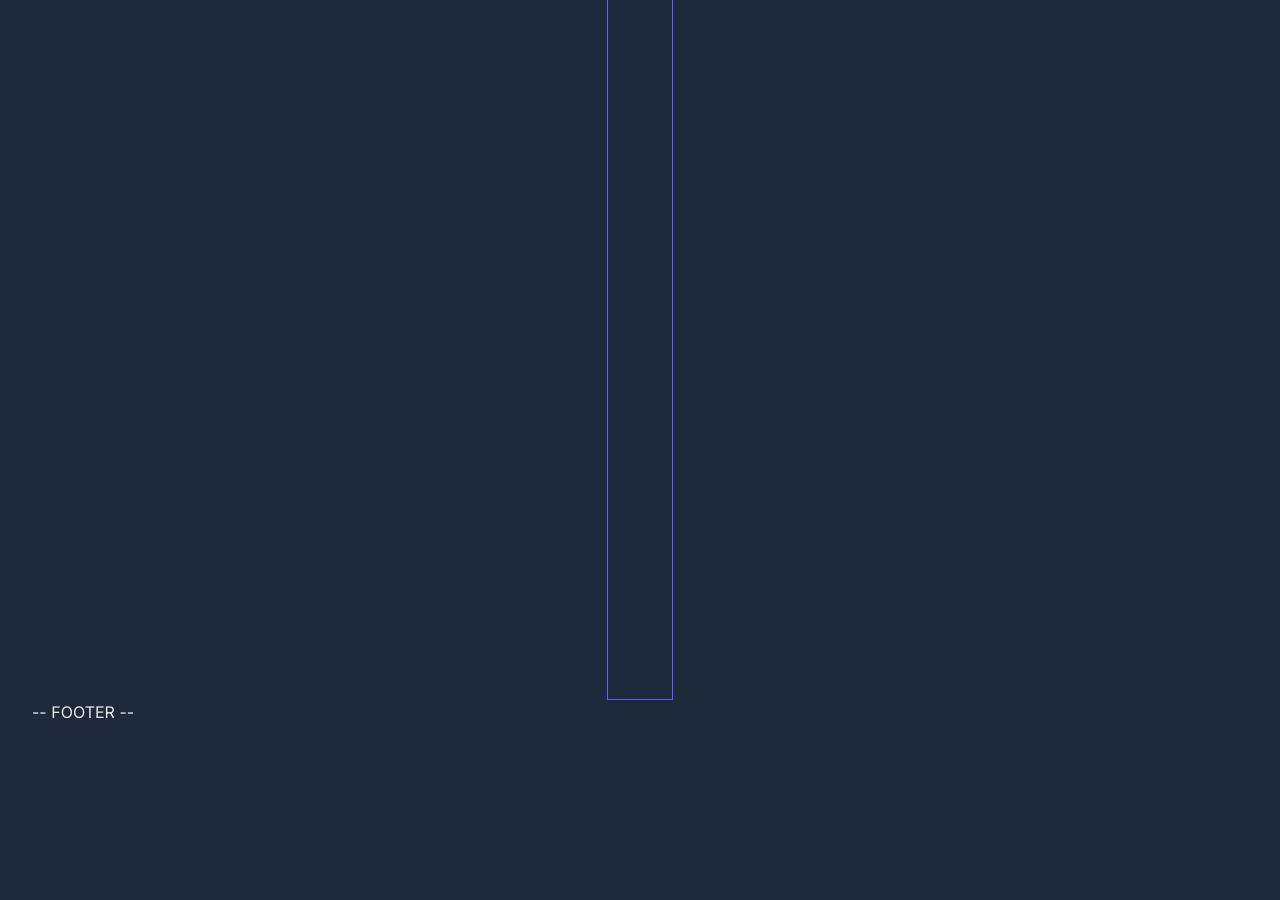
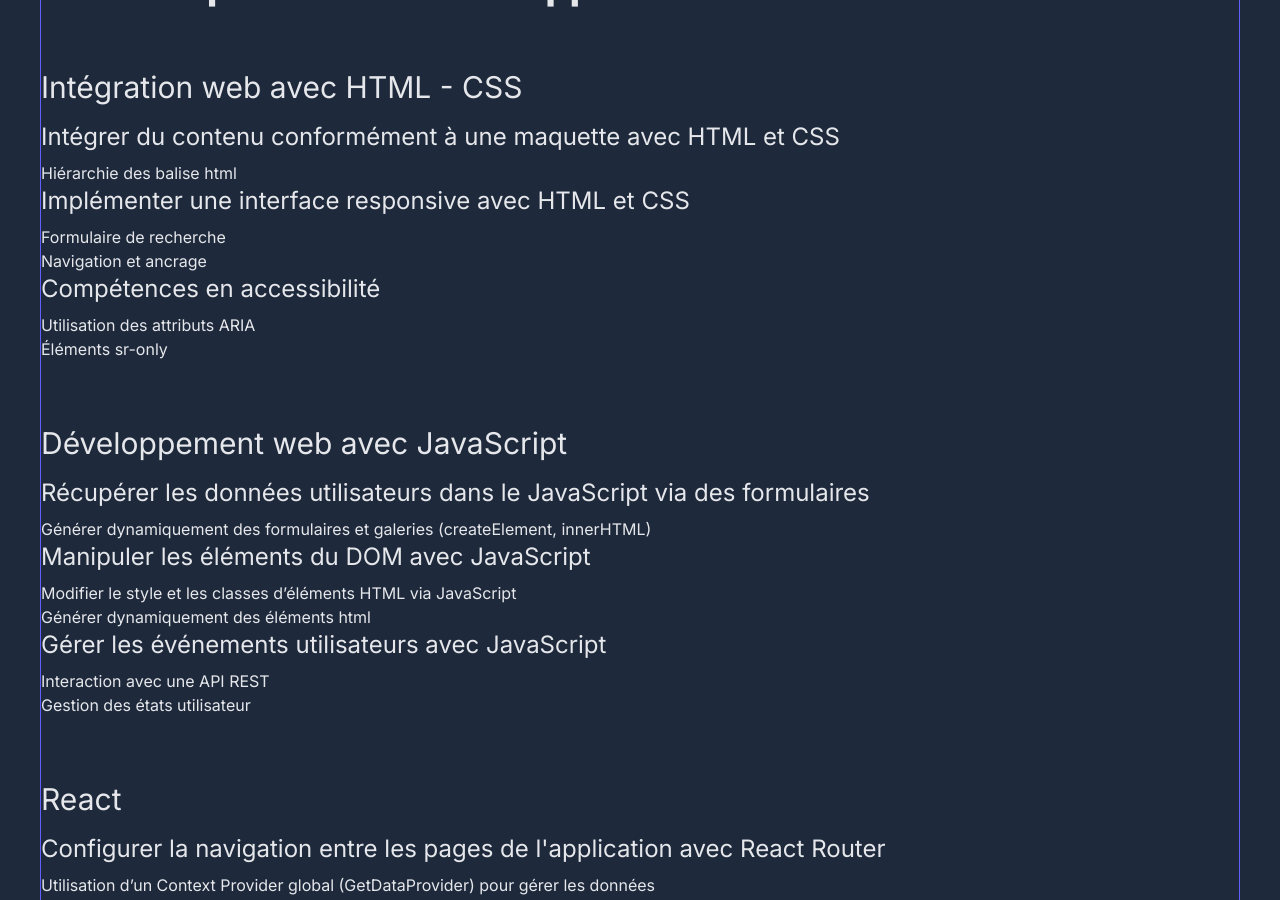
Before and after one commit to aurelienrnd/portfolio, a React (Vite) app: page / in a window 1280 px wide. Shown: the part 1700-2600 px from the top of the page. Before the commit the page ends 2424 px from the top, so only its background shows below. Built offline with nearby package versions, Linux system fonts and the light colour scheme.

Commit message:
feature: création du tableaux skilles

```diff
--- a/src/compoments/pages/homePage/sections/About.tsx
+++ b/src/compoments/pages/homePage/sections/About.tsx
@@ -92,14 +92,14 @@
   });
 
   return (
-    <section id="about" className="flex flex-col gap-8 md:gap-16 ">
-      <h2 className="">Mon parcours de développeur</h2>
+    <section id="about" className="flex flex-col gap-8 md:gap-16">
+      <h2>Mon parcours de développeur</h2>
 
       <div className="h-full flex flex-col gap-4 md:gap-0 md:justify-between pb-4">
         {sentenceList.map((sentence, index) => (
           <span
             ref={sentence.ref}
-            key={sentence.key}
+            key={`${sentence.key}-${index}`}
             className={`
               ${isVisible[index] ? `${sentence.classStyle}` : 'opacity-0'}
               w-2/3 md:text-center`}
--- a/src/compoments/pages/homePage/sections/Skilles.tsx
+++ b/src/compoments/pages/homePage/sections/Skilles.tsx
@@ -1,8 +1,73 @@
-function Skill() {
+import catSkillesList from '../../../../datas/skilles.json';
+
+interface Cat {
+  id: string;
+  name: string;
+  skilles: Skill[];
+}
+
+interface CatProp {
+  cat: Cat;
+}
+
+interface Skill {
+  id: string;
+  name: string;
+  commentaire?: string[];
+}
+
+interface SkillProp {
+  skill: Skill;
+}
+
+interface comProp {
+  com: string;
+}
+
+function Skilles() {
   return (
-    <section id="skilles" className="border-1 border-indigo-500">
-      <span>-Skilles-</span>
+    <section
+      id="skilles"
+      className="flex flex-col gap-8 md:gap-16 border-1 border-indigo-500"
+    >
+      <h2>Mes compétence de developpeur</h2>
+      <div className="flex flex-wrap gap-16">
+        {catSkillesList.map((cat, index) => (
+          <Category key={`${cat.id}-${index}`} cat={cat} />
+        ))}
+      </div>
     </section>
   );
 }
-export default Skill;
+export default Skilles;
+
+function Category({ cat }: CatProp) {
+  return (
+    <div className="flex flex-col gap-4">
+      <h3 className="text-3xl">{cat.name}</h3>
+      <div>
+        {cat.skilles.map((skill, index) => (
+          <Skill key={`${cat.id}-${skill.id}-${index}`} skill={skill} />
+        ))}
+      </div>
+    </div>
+  );
+}
+
+function Skill({ skill }: SkillProp) {
+  return (
+    <div className="flex flex-col gap-2">
+      <h4 className="text-2xl">{skill.name}</h4>
+      <div>
+        {skill.commentaire &&
+          skill.commentaire.map((com, index) => (
+            <Commentaire key={`${skill.id}-com-${index}`} com={com} />
+          ))}
+      </div>
+    </div>
+  );
+}
+
+function Commentaire({ com }: comProp) {
+  return <p>{com}</p>;
+}
--- /dev/null
+++ b/src/datas/skilles.json
@@ -0,0 +1,161 @@
+[
+  {
+    "id": "cat-1",
+    "name": "Intégration web avec HTML - CSS",
+    "skilles": [
+      {
+        "id": "skill-1",
+        "name": "Intégrer du contenu conformément à une maquette avec HTML et CSS",
+        "commentaire": ["Hiérarchie des balise html"]
+      },
+      {
+        "id": "skill-2",
+        "name": "Implémenter une interface responsive avec HTML et CSS",
+        "commentaire": ["Formulaire de recherche", "Navigation et ancrage"]
+      },
+      {
+        "id": "skill-3",
+        "name": "Compétences en accessibilité",
+        "commentaire": ["Utilisation des attributs ARIA", "Éléments sr-only"]
+      }
+    ]
+  },
+  {
+    "id": "cat-2",
+    "name": "Développement web avec JavaScript",
+    "skilles": [
+      {
+        "id": "skill-1",
+        "name": "Récupérer les données utilisateurs dans le JavaScript via des formulaires",
+        "commentaire": [
+          "Générer dynamiquement des formulaires et galeries (createElement, innerHTML)"
+        ]
+      },
+      {
+        "id": "skill-2",
+        "name": "Manipuler les éléments du DOM avec JavaScript",
+        "commentaire": [
+          "Modifier le style et les classes d’éléments HTML via JavaScript",
+          "Générer dynamiquement des éléments html"
+        ]
+      },
+      {
+        "id": "skill-3",
+        "name": "Gérer les événements utilisateurs avec JavaScript",
+        "commentaire": [
+          "Interaction avec une API REST",
+          "Gestion des états utilisateur"
+        ]
+      }
+    ]
+  },
+  {
+    "id": "cat-3",
+    "name": "React",
+    "skilles": [
+      {
+        "id": "skill-1",
+        "name": "Configurer la navigation entre les pages de l'application avec React Router",
+        "commentaire": [
+          "Utilisation d’un Context Provider global (GetDataProvider) pour gérer les données"
+        ]
+      },
+      {
+        "id": "skill-2",
+        "name": "Développer des éléments de l'interface d'un site web grâce à des composants React",
+        "commentaire": [
+          "Utilisation de useState() et useEffect",
+          "Définition stricte des types avec PropTypes",
+          "Utilisation de styled-components"
+        ]
+      },
+      {
+        "id": "skill-3",
+        "name": "Intégration du style via un fichier SCSS global",
+        "commentaire": ["Application d'une classe CSS dynamique"]
+      }
+    ]
+  },
+  {
+    "id": "cat-4",
+    "name": "Développement back-end avec NodeJS",
+    "skilles": [
+      {
+        "id": "skill-1",
+        "name": "Implémenter un modèle logique de données conformément à la réglementation",
+        "commentaire": [""]
+      },
+      {
+        "id": "skill-2",
+        "name": "Mettre en œuvre des opérations CRUD de manière sécurisée",
+        "commentaire": ["Utilisation je JWT"]
+      },
+      {
+        "id": "skill-3",
+        "name": "Stocker des données de manière sécurisée",
+        "commentaire": [
+          "Hachage de mot de passe via bcrypt",
+          "Upload et optimisation des images avec Sharp"
+        ]
+      }
+    ]
+  },
+  {
+    "id": "cat-5",
+    "name": "Optimisation et debug",
+    "skilles": [
+      {
+        "id": "skill-1",
+        "name": "Améliorer son référencement SEO",
+        "commentaire": [
+          "Création de données structurées",
+          "Ajout de balises pour utiliser Open Graph et Twitter Card"
+        ]
+      },
+      {
+        "id": "skill-2",
+        "name": "Débugger un site web grâce aux Chrome DevTools",
+        "commentaire": [""]
+      },
+      {
+        "id": "skill-3",
+        "name": "Rédiger un cahier de recette pour tester un site",
+        "commentaire": ["", ""]
+      }
+    ]
+  },
+  {
+    "id": "cat-6",
+    "name": "Gestion de projet et outils de développeurs",
+    "skilles": [
+      {
+        "id": "skill-1",
+        "name": "Suivre le déroulement du projet grâce à un outil de gestion de projet"
+      },
+      {
+        "id": "skill-2",
+        "name": "Rédiger les spécifications techniques d'un projet web à partir de besoins fonctionnels"
+      },
+      {
+        "id": "skill-3",
+        "name": "Découper une fonctionnalités en tâches pour préparer le développement"
+      },
+      {
+        "id": "skill-4",
+        "name": "Présenter la solution technique"
+      },
+      {
+        "id": "skill-5",
+        "name": "Mettre en place une méthode de veille technologique"
+      },
+      {
+        "id": "skill-6",
+        "name": "Versionner son projet avec Git et Github"
+      },
+      {
+        "id": "skill-7",
+        "name": "Installer un environnement de développement front-end"
+      }
+    ]
+  }
+]
--- a/src/styles/style.css
+++ b/src/styles/style.css
@@ -35,9 +35,12 @@
     @apply min-h-85 max-h-320;
   }
 
-  #about,
+  #about {
+    @apply md:h-screen md:max-h-250 min-h-150 w-full pt-16;
+  }
+
   #skilles {
-    @apply md:h-screen md:max-h-250 min-h-150 pt-16;
+    @apply w-full pt-16;
   }
 }
 
```
Also changed, not shown: src/assets/photo-test.webp (deleted).
